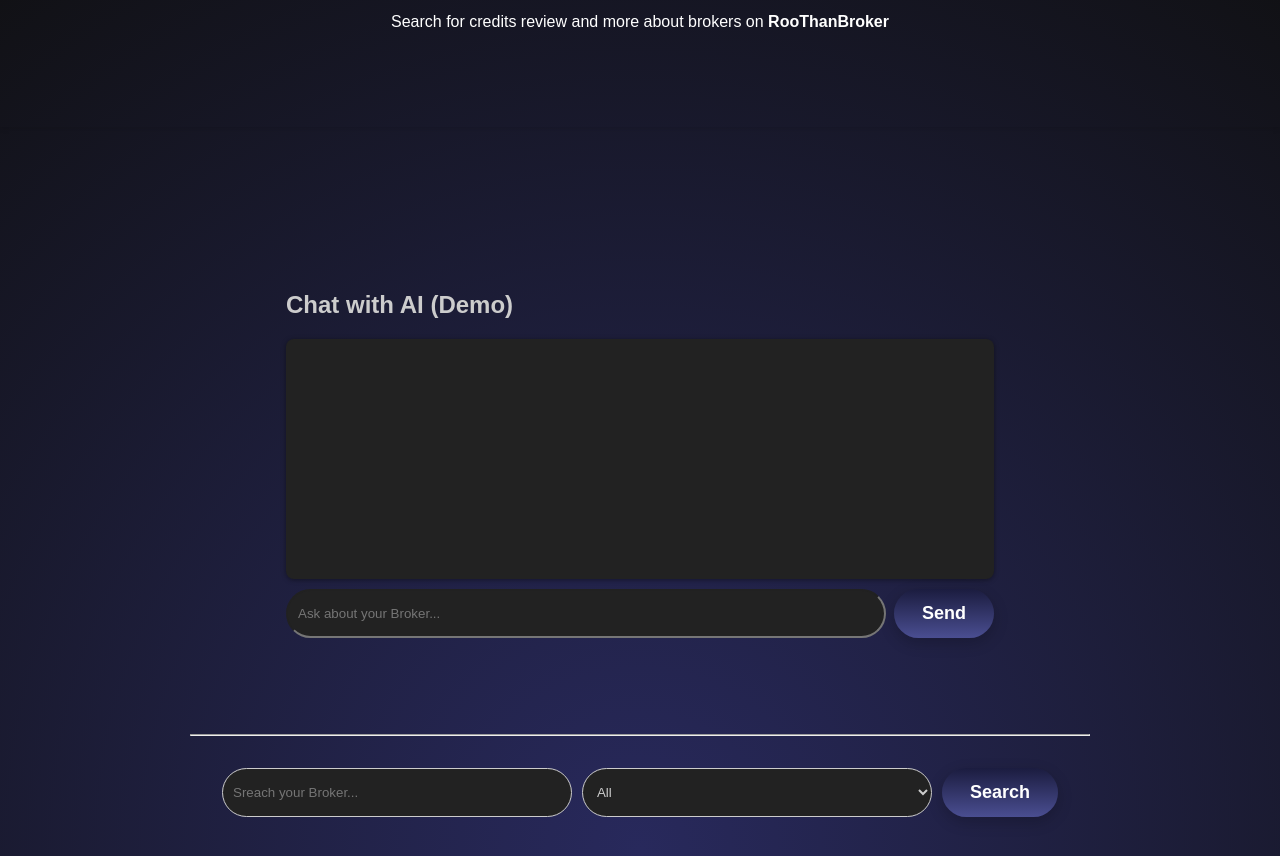
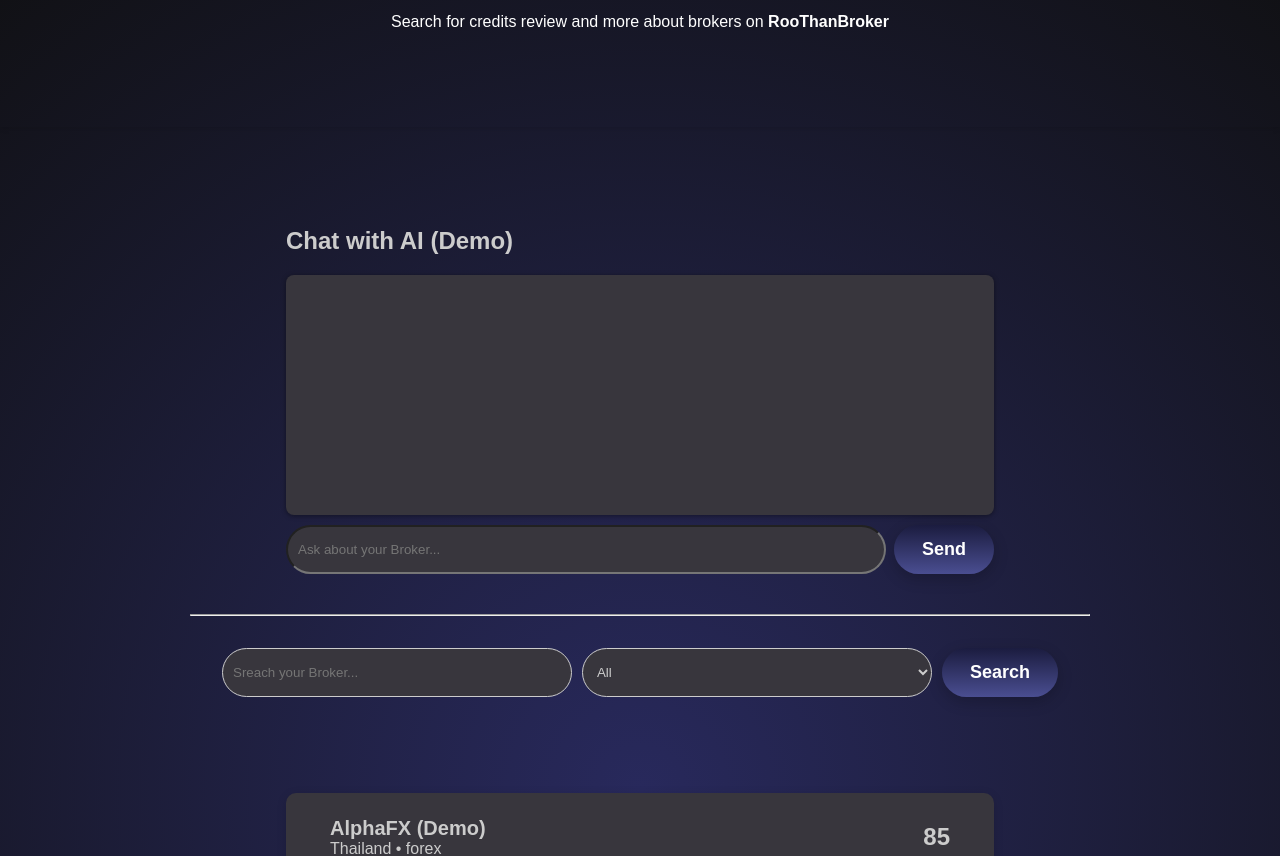
Before and after one commit to xerluxz/RooThanBroker, a plain HTML site: page index.html in a window 1280 px wide. Shown: the part 116-972 px from the top of the page. Drawn offline with Linux system fonts and the light colour scheme; a web font is replaced by a local one.

Commit message:
fix margin

```diff
--- a/Style.css
+++ b/Style.css
@@ -68,13 +68,13 @@ main {
 }
 
 #searchInput {
-    background: #222;
+    background: #38363D;
     color: #ccc;
     border-radius: 30px;
 }
 
 #categorySelect {
-    background: #222;
+    background: #38363D;
     color: #ccc;
     border-radius: 30px;
 }
@@ -138,7 +138,7 @@ button:active {
 }
 
 .broker-card {
-    background: #222;
+    background: #38363D;
     color: #ccc;
     padding: 1.5em;
     border-radius: 10px;
@@ -180,7 +180,7 @@ button:active {
     border-radius: 10px;
     margin: 3em;
     box-shadow: 0 1px 5px rgba(0, 0, 0, 0.481);
-    background: #222 ;
+    background: #38363D ;
     color: #ccc;
     transform: translateY(20px);
     transition: opacity 0.5s ease, transform 0.5s ease;
@@ -210,7 +210,9 @@ button:active {
 }
 
 .chat-section {
-    margin: 2em;
+    margin-top: 0px;
+    margin-right: 2em;
+    margin-left: 2em;
     color: #ccc;
     padding: 1em;
     border-radius: 10px;
@@ -219,7 +221,7 @@ button:active {
 .chat-box {
     height: 220px;
     overflow-y: auto;
-    background: #222 ;
+    background: #38363D ;
     color: #ccc;
     border-radius: 8px;
     box-shadow: 0 1px 5px rgba(0, 0, 0, 0.419);
@@ -247,7 +249,7 @@ button:active {
 }
 
 #chatInput {
-    background: #222 ;
+    background: #38363D ;
     color: #ccc;
     border-radius: 30px;
     padding-left: 10px;
```
